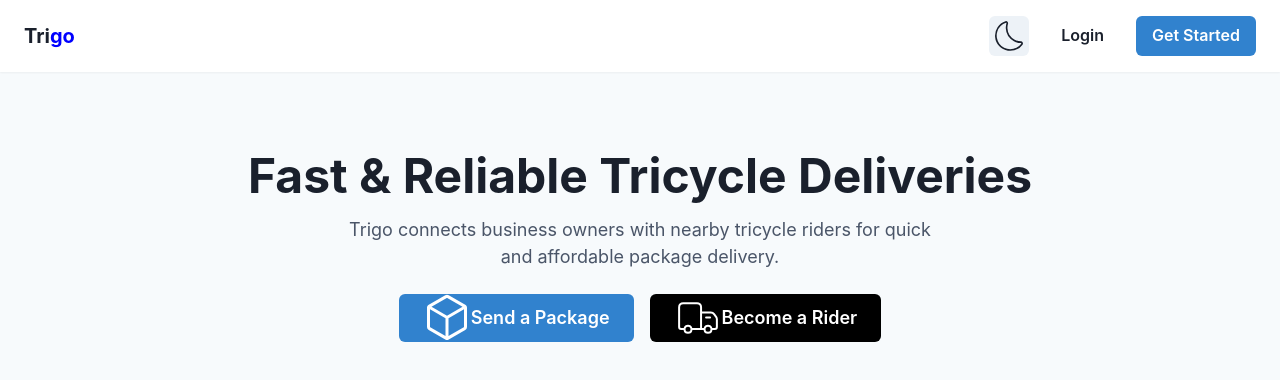
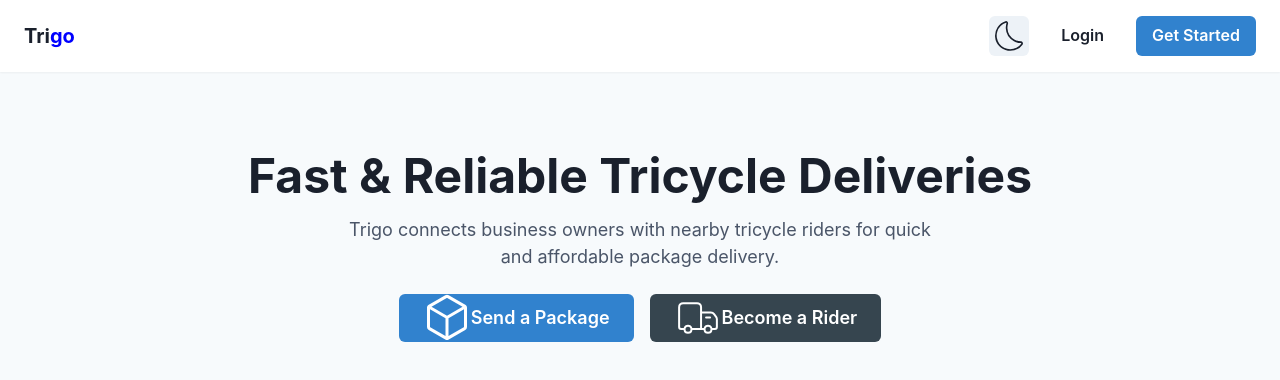
Before and after one commit to Mayor-Myles/Trigo, a Next.js app: page / in a window 1280 px wide. Shown: the top 380 px of the page. Built offline with nearby package versions, Linux system fonts and the light colour scheme.

Commit message:
Update Hero.jsx

```diff
--- a/components/Hero.jsx
+++ b/components/Hero.jsx
@@ -30,11 +30,11 @@ const Hero = () => {
         mt={6}
       >
         <Button as={Link} href="/login?&role=business" colorScheme="blue" size="lg">
-         <GoPackage mx={4} size="md" /> Send a Package
+         <GoPackage mr={4} size="md" /> Send a Package
         </Button>
 
-        <Button href="/login?&role=rider" as={Link} color="white" bg="black" variant="solid" size="lg">
-          <CiDeliveryTruck mx={4} size="md" /> Become a Rider
+        <Button href="/login?&role=rider" as={Link} color="white" bg="#36454F" variant="solid" size="lg">
+          <CiDeliveryTruck mr={4} size="md" /> Become a Rider
         </Button>
       </Stack>
     </Box>
```
